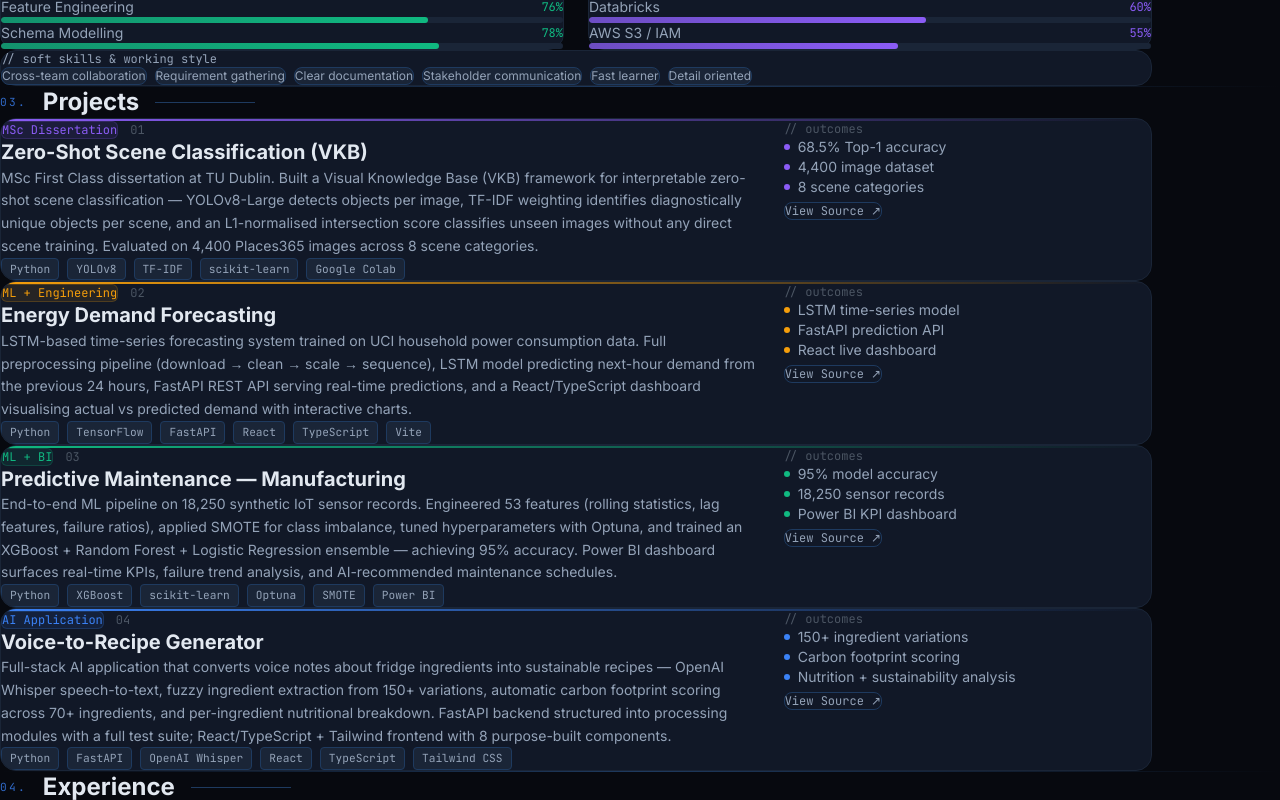
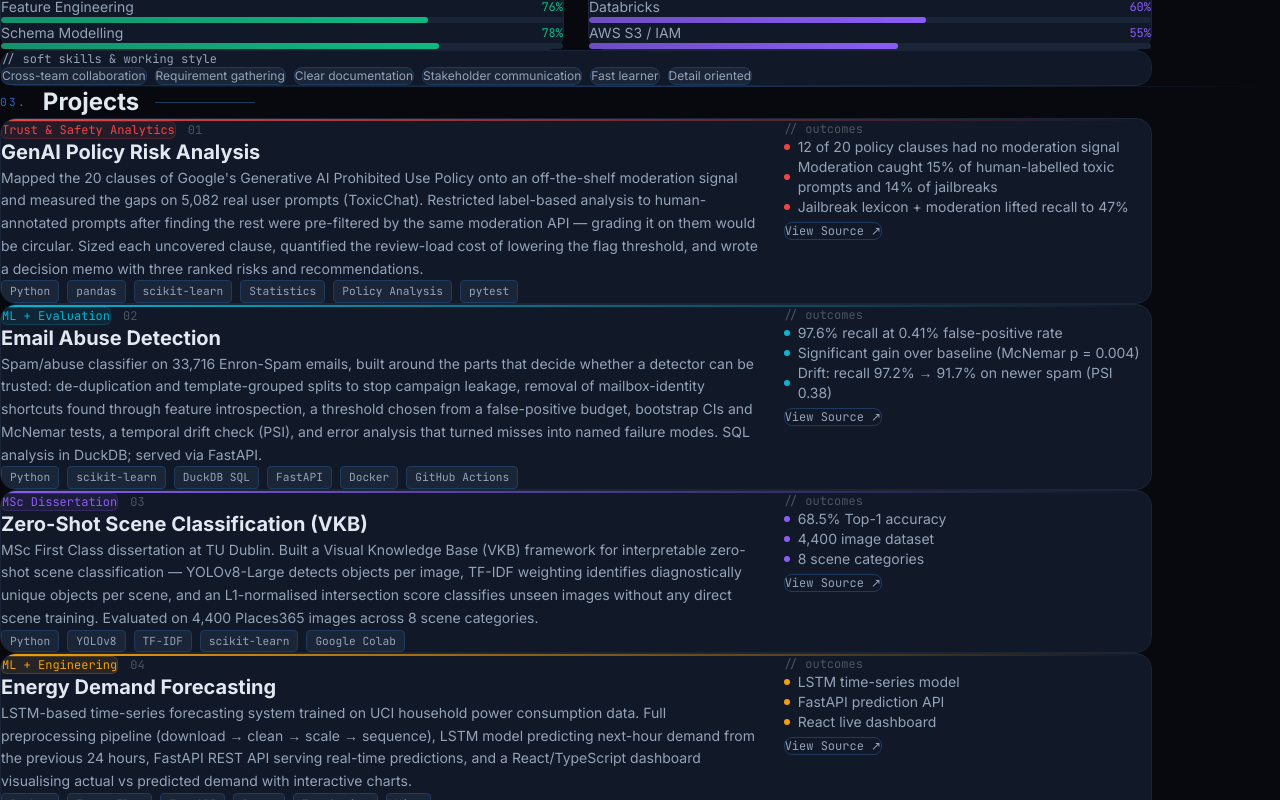
Before and after one commit to kpavan27/portfolio, a Next.js app: page / in a window 1280 px wide. Shown: the part 1480-2280 px from the top of the page. Built offline with nearby package versions, Linux system fonts and the light colour scheme.

Commit message:
Add GenAI policy risk analysis and email abuse detection projects

```diff
--- a/src/data/portfolio.ts
+++ b/src/data/portfolio.ts
@@ -57,6 +57,38 @@ export const skillCategories = [
 export const projects = [
   {
     id: "01",
+    name: "GenAI Policy Risk Analysis",
+    category: "Trust & Safety Analytics",
+    categoryColor: "#ef4444",
+    description:
+      "Mapped the 20 clauses of Google's Generative AI Prohibited Use Policy onto an off-the-shelf moderation signal and measured the gaps on 5,082 real user prompts (ToxicChat). Restricted label-based analysis to human-annotated prompts after finding the rest were pre-filtered by the same moderation API — grading it on them would be circular. Sized each uncovered clause, quantified the review-load cost of lowering the flag threshold, and wrote a decision memo with three ranked risks and recommendations.",
+    tech: ["Python", "pandas", "scikit-learn", "Statistics", "Policy Analysis", "pytest"],
+    metrics: [
+      "12 of 20 policy clauses had no moderation signal",
+      "Moderation caught 15% of human-labelled toxic prompts and 14% of jailbreaks",
+      "Jailbreak lexicon + moderation lifted recall to 47%",
+    ],
+    github: "https://github.com/kpavan27/genai-policy-risk-analysis",
+    featured: true,
+  },
+  {
+    id: "02",
+    name: "Email Abuse Detection",
+    category: "ML + Evaluation",
+    categoryColor: "#06b6d4",
+    description:
+      "Spam/abuse classifier on 33,716 Enron-Spam emails, built around the parts that decide whether a detector can be trusted: de-duplication and template-grouped splits to stop campaign leakage, removal of mailbox-identity shortcuts found through feature introspection, a threshold chosen from a false-positive budget, bootstrap CIs and McNemar tests, a temporal drift check (PSI), and error analysis that turned misses into named failure modes. SQL analysis in DuckDB; served via FastAPI.",
+    tech: ["Python", "scikit-learn", "DuckDB SQL", "FastAPI", "Docker", "GitHub Actions"],
+    metrics: [
+      "97.6% recall at 0.41% false-positive rate",
+      "Significant gain over baseline (McNemar p = 0.004)",
+      "Drift: recall 97.2% → 91.7% on newer spam (PSI 0.38)",
+    ],
+    github: "https://github.com/kpavan27/email-abuse-detection",
+    featured: true,
+  },
+  {
+    id: "03",
     name: "Zero-Shot Scene Classification (VKB)",
     category: "MSc Dissertation",
     categoryColor: "#8b5cf6",
@@ -68,7 +100,7 @@ export const projects = [
     featured: true,
   },
   {
-    id: "02",
+    id: "04",
     name: "Energy Demand Forecasting",
     category: "ML + Engineering",
     categoryColor: "#f59e0b",
@@ -80,7 +112,7 @@ export const projects = [
     featured: true,
   },
   {
-    id: "03",
+    id: "05",
     name: "Predictive Maintenance — Manufacturing",
     category: "ML + BI",
     categoryColor: "#10b981",
@@ -92,7 +124,7 @@ export const projects = [
     featured: true,
   },
   {
-    id: "04",
+    id: "06",
     name: "Voice-to-Recipe Generator",
     category: "AI Application",
     categoryColor: "#3b82f6",
```
